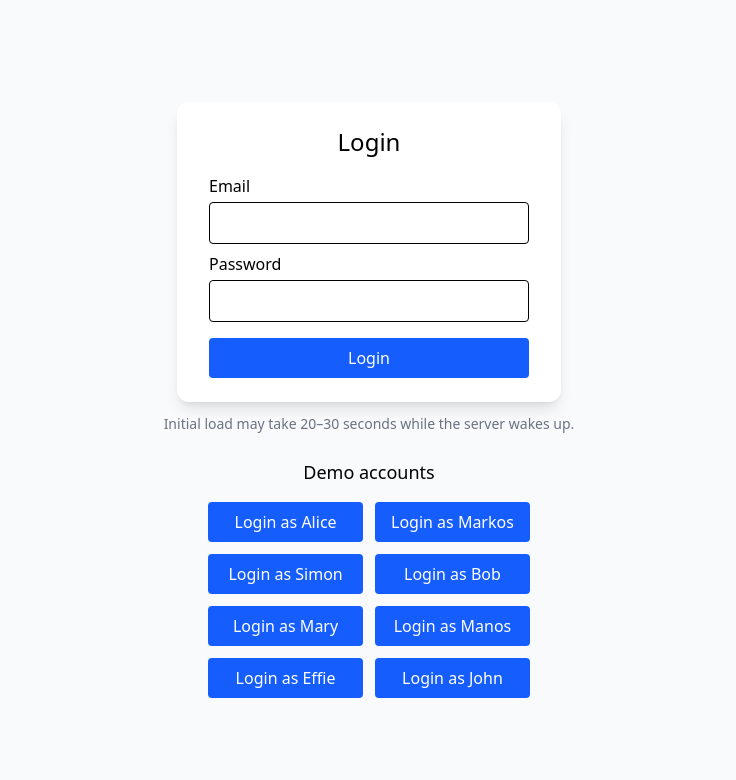
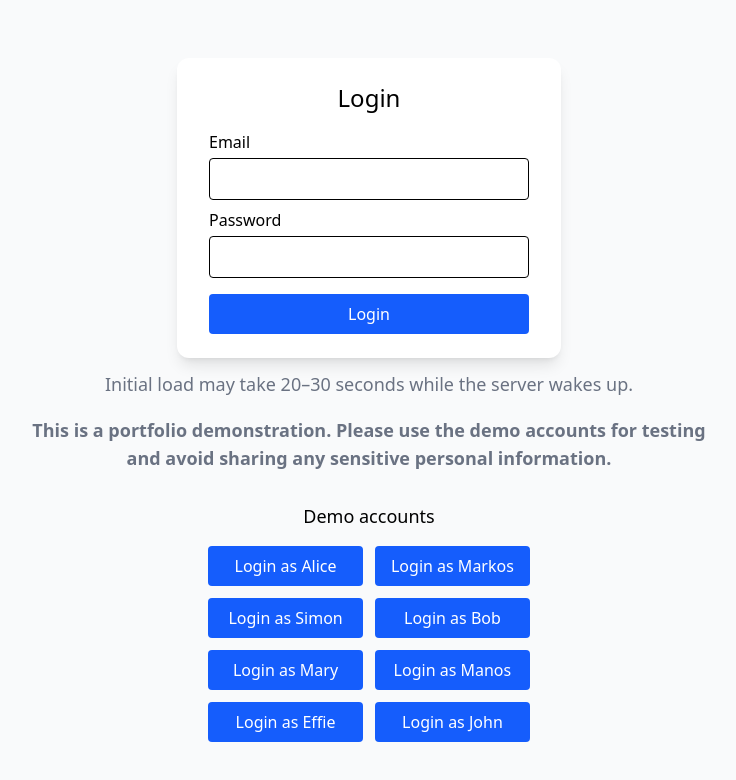
Before and after one commit to Takis-Bezaitis/web-sockets-chat-app, a React app in the folder frontend/: page /auth/login in a window 1280 px wide. Shown: the top 780 px of the page, without its empty margins (271-1007 px from the left). Built offline with nearby package versions, Linux system fonts and the light colour scheme; no server answers; the HTML template or start-up script is replaced by a standard one.

Commit message:
fix: update text styles and add demo account usage warning in Login component

```diff
--- a/frontend/src/pages/Login.tsx
+++ b/frontend/src/pages/Login.tsx
@@ -118,9 +118,15 @@ const Login = () => {
         </Button>
       </form>
 
-      <p className="text-center text-sm text-gray-500 mt-3">
+      <p className="text-center text-lg text-gray-500 mt-3">
         Initial load may take 20–30 seconds while the server wakes up.
       </p>
+
+      <div className="text-center text-lg text-gray-500 mt-3 md:w-3/5 p-1.5">
+        <strong>This is a portfolio demonstration. Please use the demo accounts for testing and
+        avoid sharing any sensitive personal information.
+        </strong>
+      </div>
 
       <p className="text-center text-lg mt-6 mb-2">
         Demo accounts
```
